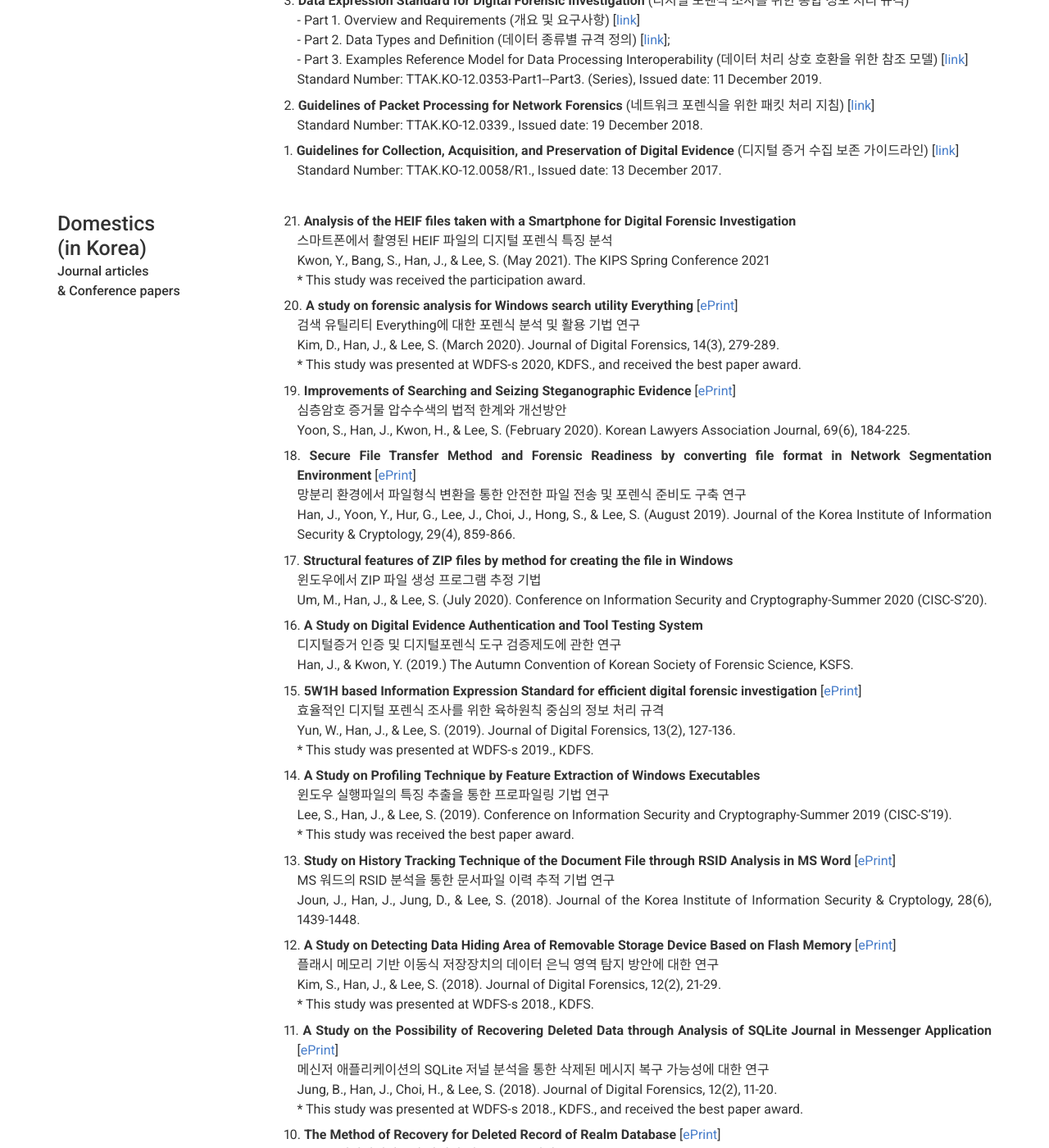
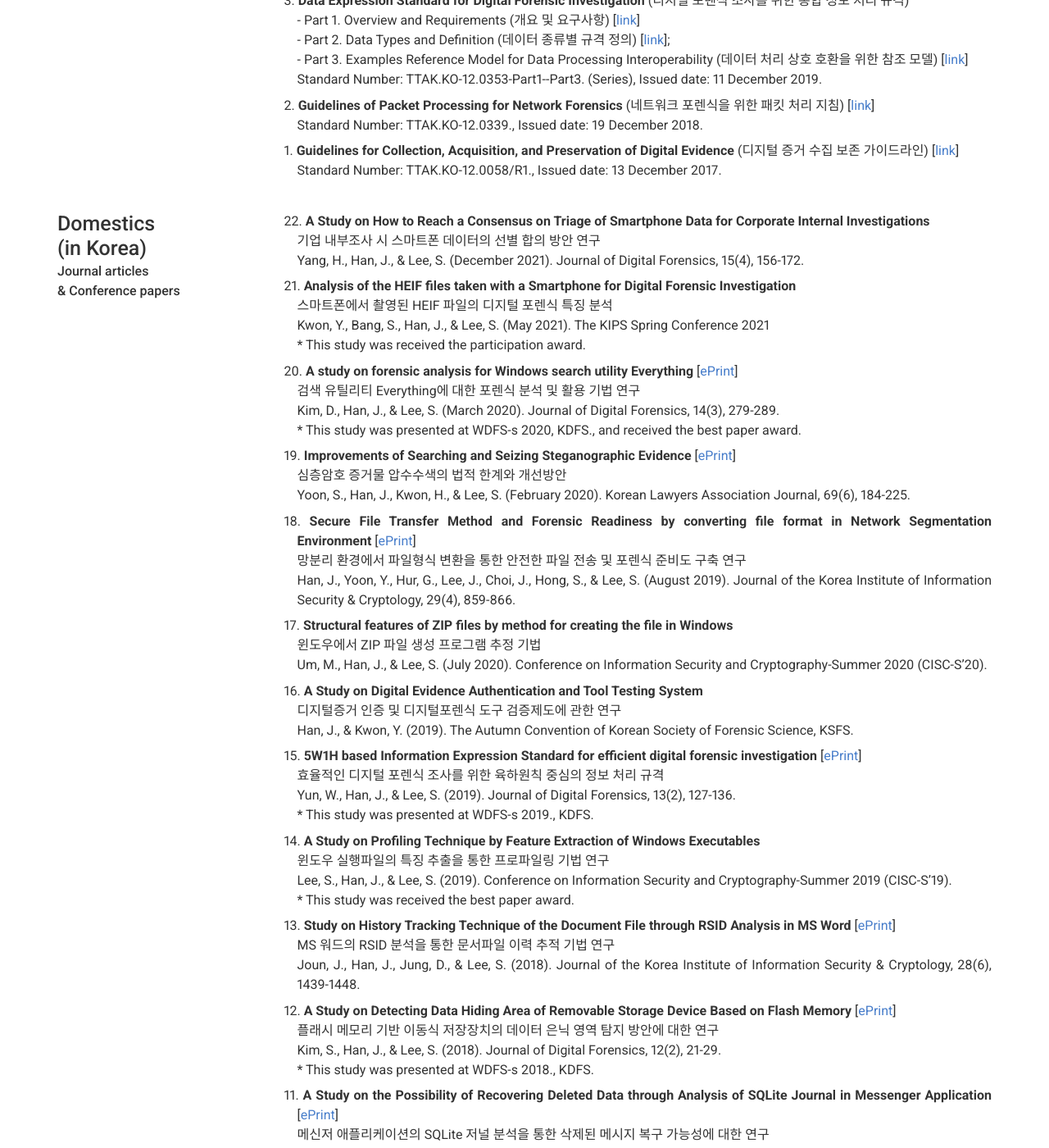
Before and after one commit to JaehyeokHan/jaehyeokhan.github.io, a Jekyll site: the page built from index.md, in a window 1280 px wide and 1400 px high, scrolled down 4076 px. Shown: the whole window at 82% size. Built offline with Jekyll 4.4.1, drawn with Linux system fonts in a browser that asks for light colours; nearby versions of some CDN libraries.

Commit message:
Update _config.yml

```diff
--- a/_config.yml
+++ b/_config.yml
@@ -238,12 +238,13 @@ content:
         title: Domestics<br>(in Korea)
         sub_title: Journal articles <br>& Conference papers
         description: | # this will include new lines to allow paragraphs
+          <p style="text-indent: -1em;">22. <b>A Study on How to Reach a Consensus on Triage of Smartphone Data for Corporate Internal Investigations</b><br>기업 내부조사 시 스마트폰 데이터의 선별 합의 방안 연구<br>Yang, H., Han, J., & Lee, S. (December 2021). Journal of Digital Forensics, 15(4), 156-172.</p>
           <p style="text-indent: -1em;">21. <b>Analysis of the HEIF files taken with a Smartphone for Digital Forensic Investigation</b><br>스마트폰에서 촬영된 HEIF 파일의 디지털 포렌식 특징 분석<br>Kwon, Y., Bang, S., Han, J., & Lee, S. (May 2021). The KIPS Spring Conference 2021<br>* This study was received the participation award.</p>
           <p style="text-indent: -1em;">20. <b>A study on forensic analysis for Windows search utility Everything</b> [<A href = "https://www.kci.go.kr/kciportal/ci/sereArticleSearch/ciSereArtiView.kci?sereArticleSearchBean.artiId=ART002636122" target = "top">ePrint</A>]<br>검색 유틸리티 Everything에 대한 포렌식 분석 및 활용 기법 연구<br>Kim, D., Han, J., & Lee, S. (March 2020). Journal of Digital Forensics, 14(3), 279-289.<br>* This study was presented at WDFS-s 2020, KDFS., and received the best paper award.</p>
           <p style="text-indent: -1em;">19. <b>Improvements of Searching and Seizing Steganographic Evidence</b> [<A href = "https://www.kci.go.kr/kciportal/ci/sereArticleSearch/ciSereArtiView.kci?sereArticleSearchBean.artiId=ART002671199" target = "top">ePrint</A>]<br>심층암호 증거물 압수수색의 법적 한계와 개선방안<br>Yoon, S., Han, J., Kwon, H., & Lee, S. (February 2020). Korean Lawyers Association Journal, 69(6), 184-225.</p>
           <p style="text-indent: -1em;">18. <b>Secure File Transfer Method and Forensic Readiness by converting file format in Network Segmentation Environment</b> [<A href = "http://koreascience.or.kr/article/JAKO201926072346469.page" target = "top">ePrint</A>]<br>망분리 환경에서 파일형식 변환을 통한 안전한 파일 전송 및 포렌식 준비도 구축 연구<br>Han, J., Yoon, Y., Hur, G., Lee, J., Choi, J., Hong, S., & Lee, S. (August 2019). Journal of the Korea Institute of Information Security & Cryptology, 29(4), 859-866.</p>
           <p style="text-indent: -1em;">17. <b>Structural features of ZIP files by method for creating the file in Windows</b><br>윈도우에서 ZIP 파일 생성 프로그램 추정 기법<br>Um, M., Han, J., & Lee, S. (July 2020). Conference on Information Security and Cryptography-Summer 2020 (CISC-S’20).</p>
-          <p style="text-indent: -1em;">16. <b>A Study on Digital Evidence Authentication and Tool Testing System</b><br>디지털증거 인증 및 디지털포렌식 도구 검증제도에 관한 연구<br>Han, J., & Kwon, Y. (2019.) The Autumn Convention of Korean Society of Forensic Science, KSFS.</p>
+          <p style="text-indent: -1em;">16. <b>A Study on Digital Evidence Authentication and Tool Testing System</b><br>디지털증거 인증 및 디지털포렌식 도구 검증제도에 관한 연구<br>Han, J., & Kwon, Y. (2019). The Autumn Convention of Korean Society of Forensic Science, KSFS.</p>
           <p style="text-indent: -1em;">15. <b>5W1H based Information Expression Standard for efficient digital forensic investigation</b> [<A href = "https://www.kci.go.kr/kciportal/ci/sereArticleSearch/ciSereArtiView.kci?sereArticleSearchBean.artiId=ART002487041" target = "top">ePrint</A>]<br>효율적인 디지털 포렌식 조사를 위한 육하원칙 중심의 정보 처리 규격<br>Yun, W., Han, J., & Lee, S. (2019). Journal of Digital Forensics, 13(2), 127-136.<br>* This study was presented at WDFS-s 2019., KDFS.</p>
           <p style="text-indent: -1em;">14. <b>A Study on Profiling Technique by Feature Extraction of Windows Executables</b><br>윈도우 실행파일의 특징 추출을 통한 프로파일링 기법 연구<br>Lee, S., Han, J., & Lee, S. (2019). Conference on Information Security and Cryptography-Summer 2019 (CISC-S’19).<br>* This study was received the best paper award.</p>
           <p style="text-indent: -1em;">13. <b>Study on History Tracking Technique of the Document File through RSID Analysis in MS Word</b> [<A href = "http://koreascience.or.kr/article/JAKO201807753430904.page" target = "top">ePrint</A>]<br>MS 워드의 RSID 분석을 통한 문서파일 이력 추적 기법 연구<br>Joun, J., Han, J., Jung, D., & Lee, S. (2018). Journal of the Korea Institute of Information Security & Cryptology, 28(6), 1439-1448.</p>
```
